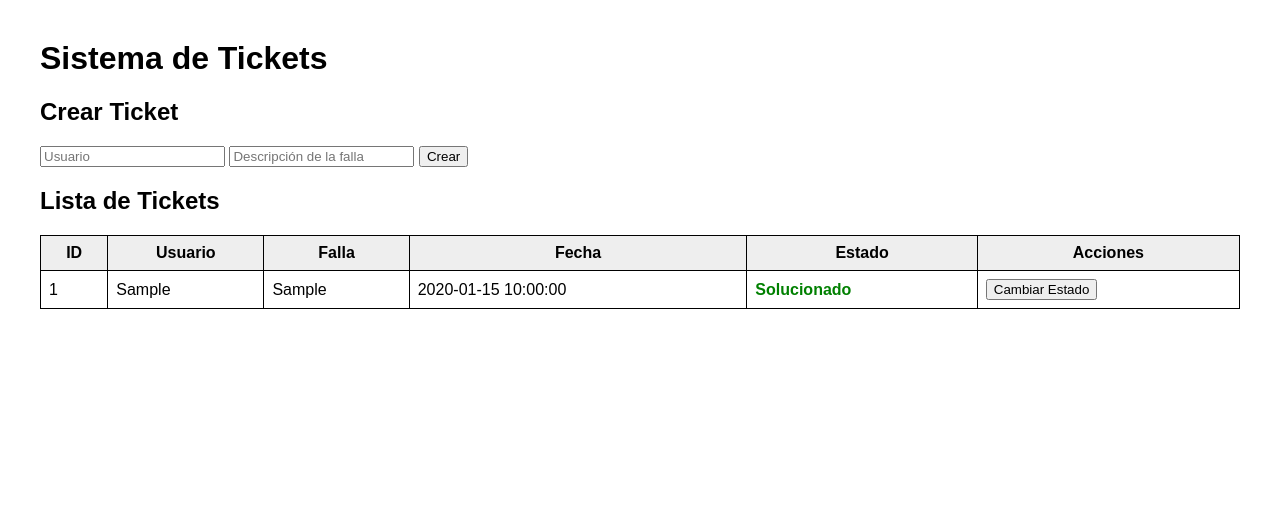
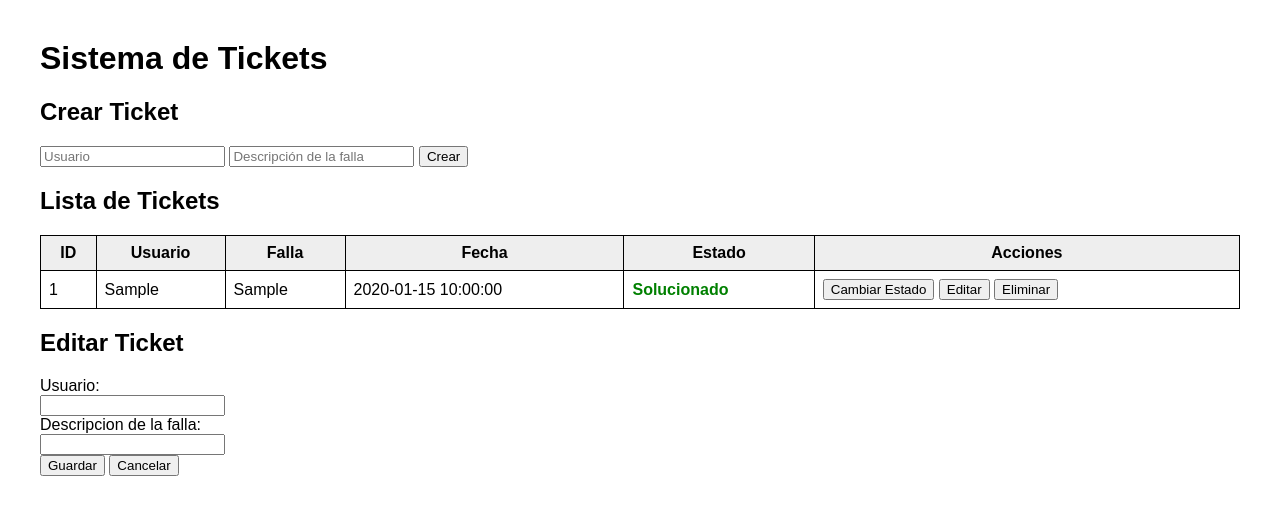
Before and after one commit to shizadev/Proyecto-final, a PHP site: page / in a window 1280 px wide. Shown: the top 515 px of the page. Run offline with PHP 8.4, Linux system fonts and the light colour scheme; tables that the repository leaves empty or names only in its code hold one stand-in row (values such as "Sample post").

Commit message:
Pagina en Servicio
Agregue unos formularios y botones para la pagina en el index

```diff
--- a/ProyectoFin/DB/init.sql
+++ b/ProyectoFin/DB/init.sql
@@ -1,10 +1,10 @@
 -- # Listo
 
-CREATE DATABASE ProyectoFin
+CREATE DATABASE IF NOT EXISTS ProyectoFin;
 
-USE ProyectoFin
+USE ProyectoFin;
 
-CREATE TABLE tickets (
+CREATE TABLE IF NOT EXISTS tickets (
     id INT AUTO_INCREMENT PRIMARY KEY,
     usuario TEXT NOT NULL,
     falla TEXT NOT NULL,
--- a/ProyectoFin/Web/index.php
+++ b/ProyectoFin/Web/index.php
@@ -2,6 +2,7 @@
 require_once 'db.php';
 
 $error = "";
+$succes = "";
 
 if ($_SERVER['REQUEST_METHOD'] === 'POST') {
 
@@ -15,8 +16,7 @@ if ($_SERVER['REQUEST_METHOD'] === 'POST') {
                 'usuario' => $usuario,
                 'falla' => $falla
             ]);
-            header("Location: index.php");
-            exit();
+            $succes = "Ticket creado";
         } else {
             $error = "Complete todos los campos";
         }
@@ -36,9 +36,7 @@ if ($_SERVER['REQUEST_METHOD'] === 'POST') {
             'estado' => $nuevo_estado,
             'id' => $id
         ]);
-
-        header("Location: index.php");
-        exit();
+        $succes = "Estado actualizado";
     }
 
     if (isset($_POST['editar_ticket'])) {
@@ -53,8 +51,7 @@ if ($_SERVER['REQUEST_METHOD'] === 'POST') {
                 'falla' => $falla,
                 'id' => $id
             ]);
-            header("Location: index.php");
-            exit();
+            $succes ="Ticket editado";
         } else {
             $error = "Complete todos los campos";
         }
@@ -76,6 +73,8 @@ $tickets = $stmt->fetchAll();
         th { background: #eee; }
         .solucionado { color: green; font-weight: bold; }
         .pendiente { color: red; font-weight: bold; }
+        .error {color:red;}
+        .exito {color: green;}
     </style>
 </head>
 <body>
@@ -83,7 +82,12 @@ $tickets = $stmt->fetchAll();
 <h1>Sistema de Tickets</h1>
 
 <?php if ($error): ?>
-    <p style="color:red;"><?php echo $error; ?></p>
+    <p class="error"><?= htmlspecialchars($error) ?>
+    style="color:red;"><?php echo $error; ?></p>
+<?php endif; ?>
+
+<?php if ($succes): ?>
+    <p class="exito"><?= htmlspecialchars($succes) ?>
 <?php endif; ?>
 
 <h2>Crear Ticket</h2>
@@ -125,10 +129,58 @@ $tickets = $stmt->fetchAll();
                         Cambiar Estado
                     </button>
                 </form>
+                <form method="POST" style="display:inline;">
+                    <input type="hidden" name="id" value=" <?=  $ticket['id'] ?>">
+                    <input type="hidden" name="usuario" value=" <?=  htmlspecialchars($ticket['usuario'], ENT_QUOTES) ?>">
+                    <input type="hidden" name="falla" value=" <?=  htmlspecialchars($ticket['falla'], ENT_QUOTES) ?>">
+                    <button type="button" onclick="editarTicket(<?=  $ticket['id'] ?>, '<?=  addslashes(htmlspecialchars($ticket['usuario'])) ?>', '<?= addslashes(htmlspecialchars($ticket['falla'])) ?>')">Editar</button>
+                </form>
+
+                <form method="POST" style="display:inline;" onsubmit="return confirm('¿Quieres eliminar este ticket?');">
+                    <input type="hidden" name="id" value=" <?=  $ticket['id'] ?>">
+                    <button type="submit" name="eliminar_ticket">Eliminar</button>
+                </form>
             </td>
         </tr>
     <?php endforeach; ?>
 </table>
 
+<div>
+    <h2>Editar Ticket</h2>
+    <form method="POST" onsubmit="return validarEditar();">
+        <input type="hidden" name="id" id="editar_id">
+        <label>Usuario:</label><br>
+        <input type="text" name="usuario" id="editar_usuario" required><br>
+        <label>Descripcion de la falla:</label><br>
+        <input type="text" name="falla" id="editar_falla" required><br>
+        <button type="submit" name="editar_ticket">Guardar</button>
+        <button type="button" onclick="cancelarEdicion()">Cancelar</button>
+    </form>
+</div>
+
+<script>
+function editarTicket(id,usuario,falla){
+    document.getElementById('formEditar').style.display = 'block';
+    document.getElementById('editar_id').value = id;
+    document.getElementById('editar_usuario').value = usuario;
+    document.getElementById('editar_falla').value = falla;
+    window.scrollTo(0,document.body.scrollHeight);
+    }
+
+function cancelarEdicion(){
+    document.getElementById('formEditar').style.display = 'none';
+    }
+
+function validarEditar(){
+    const usuario = document.getElementById('ediar_usuario').value.trim();
+    const descripcion = document.getElementById('editar_falla').value.trim();
+    if (!usuario || !descripcion){
+        alert('Complete todos los campos');
+        return false;
+    } return true;
+}
+
+</script>
+
 </body>
 </html>
```
